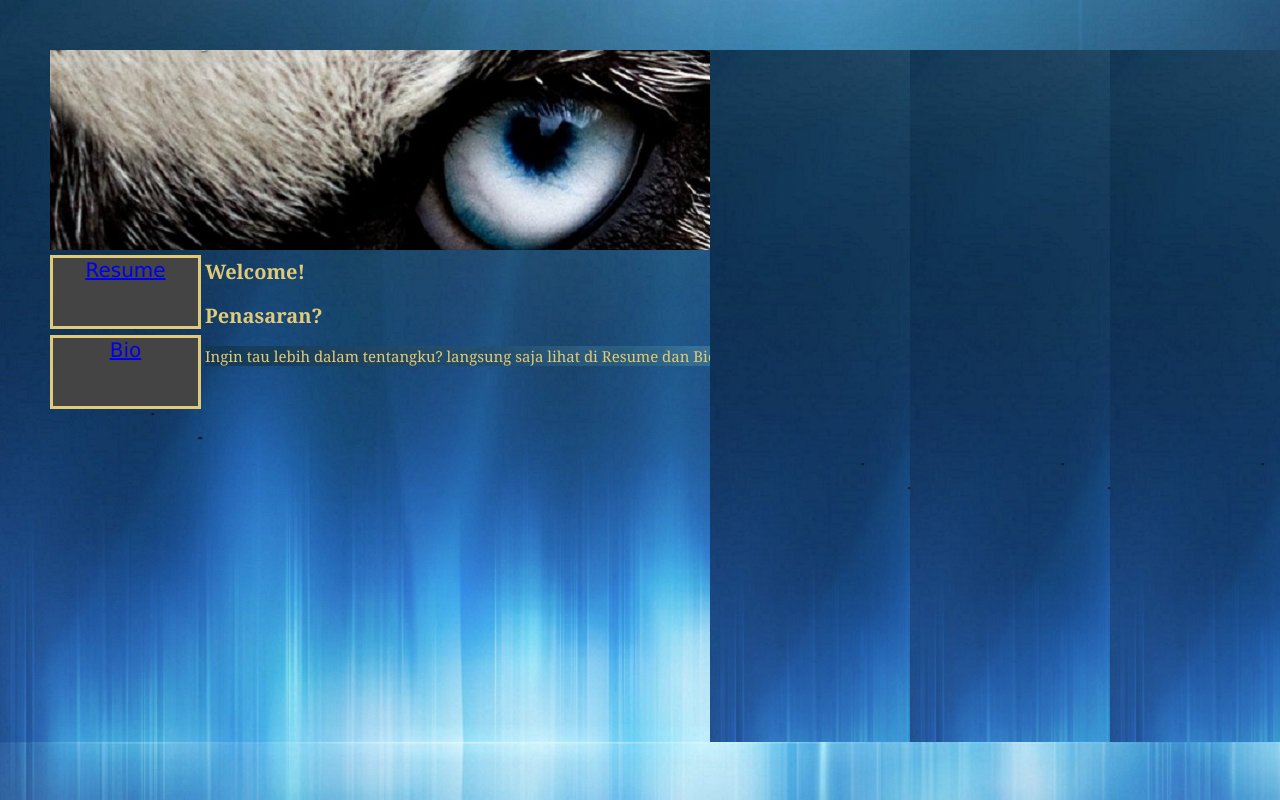
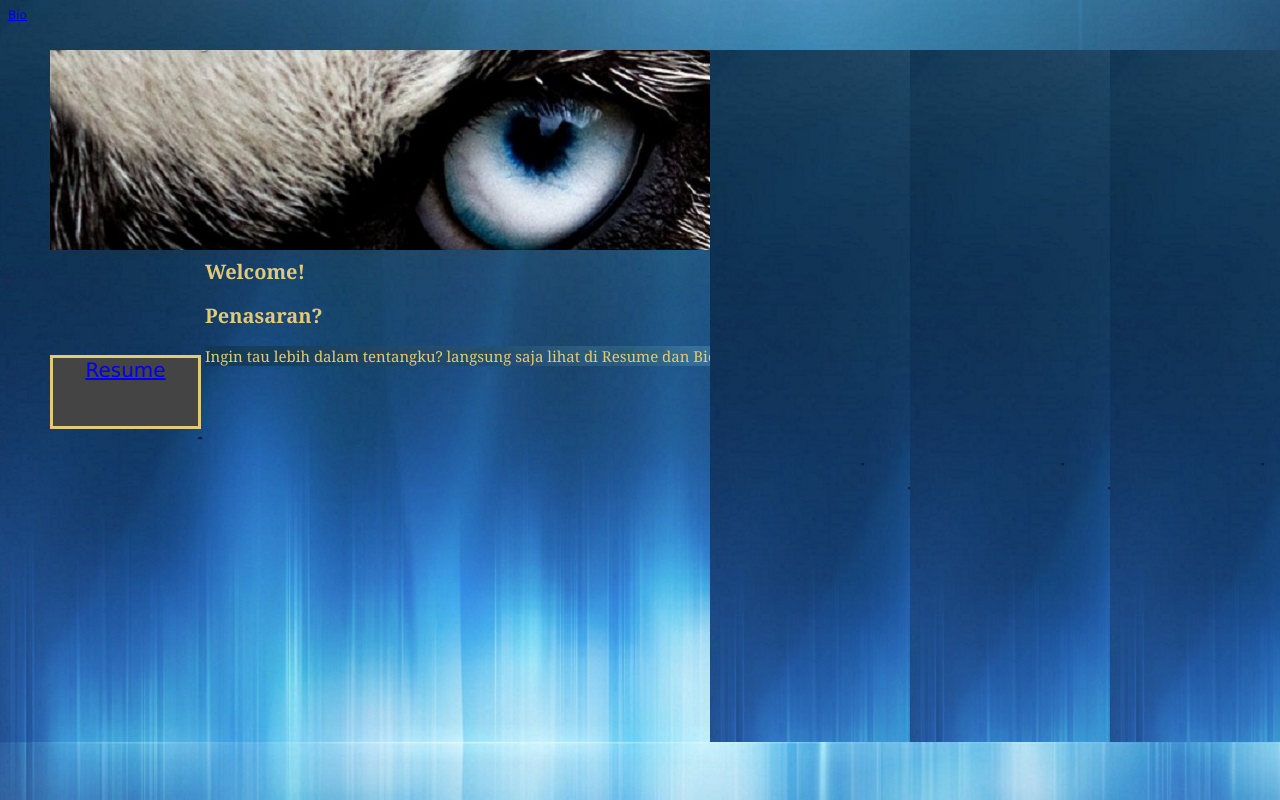
Before and after one commit to Akimmm/Akimmm.github.io, a plain HTML site: page portfolio/index.html in a window 1280 px wide. Shown: the top 800 px of the page. Drawn offline with Linux system fonts and the light colour scheme.

Commit message:
Update style.css

```diff
--- a/portfolio/style.css
+++ b/portfolio/style.css
@@ -74,17 +74,17 @@ A:HOVER	{
 	background-color:#444 ;
 	color:#e3ca76;
 	}
-.menu2	{
+.menu1	{
 	position:absolute ;
 	text-align : center;
 	font-size:20px;
-	top:335px ;
+	top:355px ;
 	left:50px ;
 	height:68px ;
 	width:145px ;
 	z-index:3 ;
 	border: solid;
-	background-color:#444;
+	background-color:#444 ;
 	color:#e3ca76;
 	}
 .menu3	{
```
